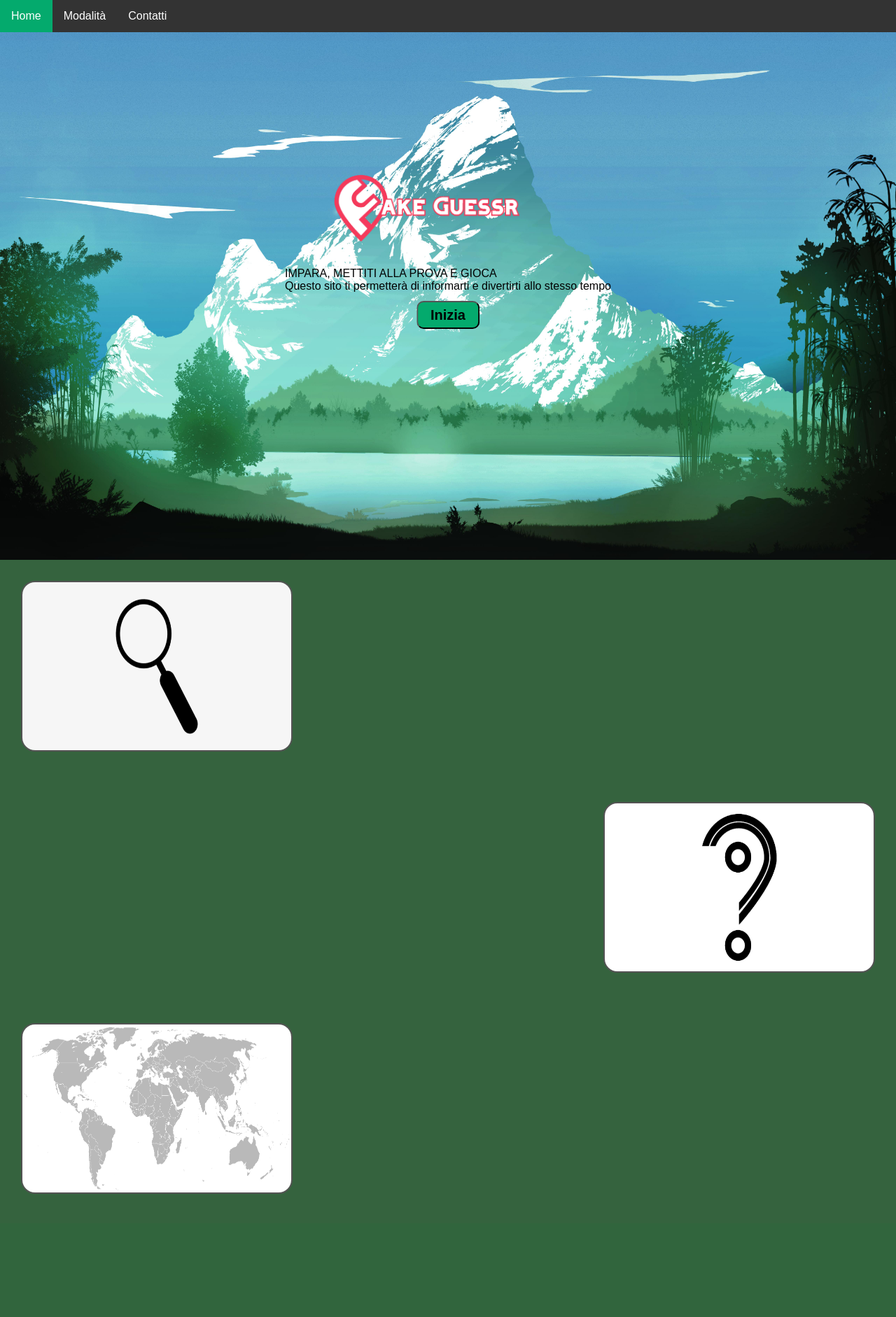
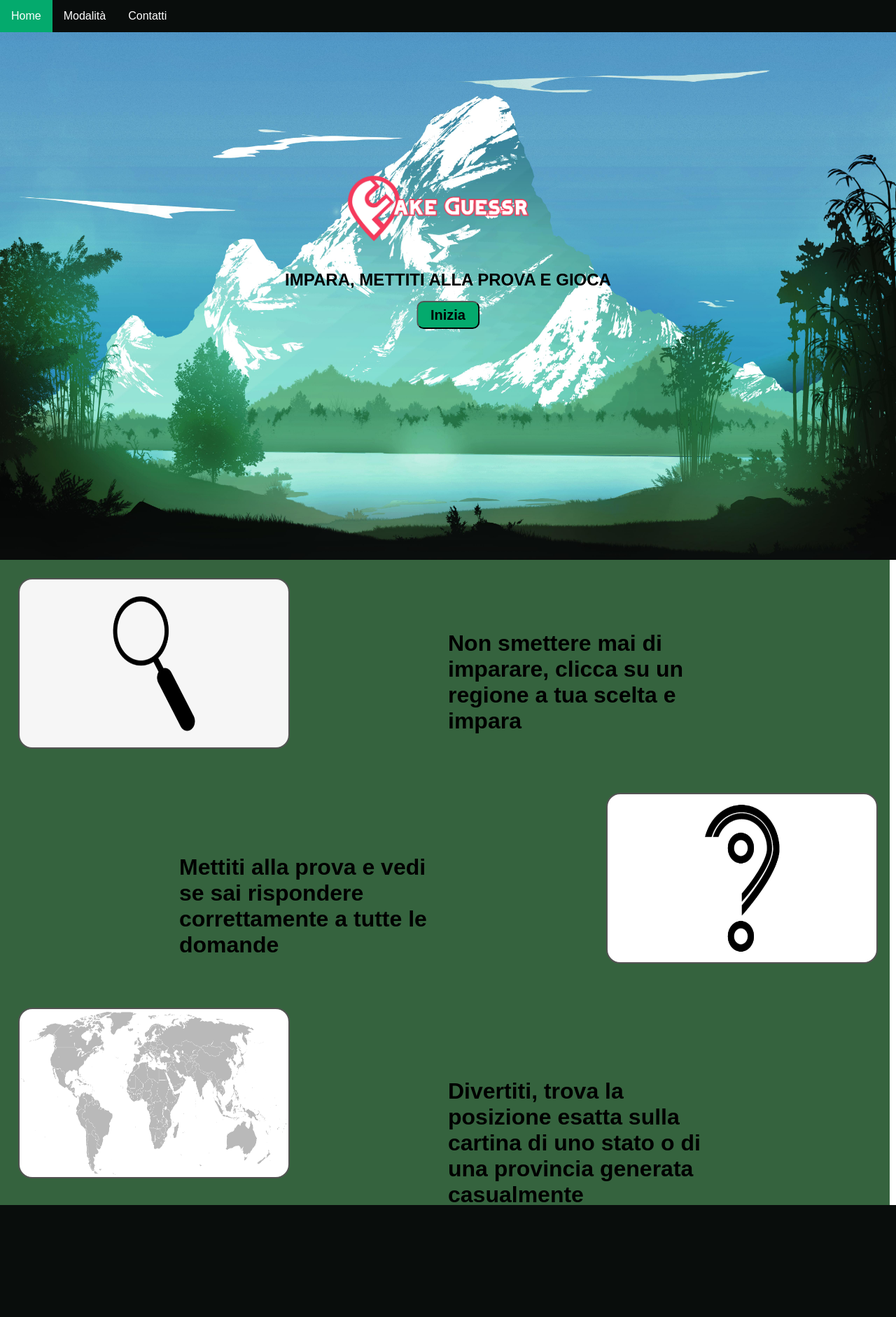
Before and after one commit to UselessMOS0/ProgettoFlaskBP, a Flask app: page / in a window 1280 px wide. Shown: the whole page at 70% size. Before the commit the page ends 1706 px from the top, so only its background shows below. Run offline with Flask 2, Linux system fonts and the light colour scheme; parts of the project's set-up code (start-up, migrations or seed data) failed here and were passed over.

Commit message:
home page-quiz

```diff
--- a/static/Files/credenziali.csv
+++ b/static/Files/credenziali.csv
@@ -1,3 +1,4 @@
 Email,Username,Password,Points
-matteo@matteo,matteo,matteo,475
+matteo@matteo,matteo,matteo,865
 walter2005bang@gmail.com,gino,gino,20
+gfagadgdg@sdgsdg,egg,0,0
--- a/templates/homePage.html
+++ b/templates/homePage.html
@@ -13,7 +13,7 @@
               margin: 0;
               padding: 0;
               overflow: hidden;
-              background-color: #333;
+              background-color: #090d0c;
               position: fixed;
               top: 0;
               width: 100%;
@@ -33,7 +33,7 @@
             }
 
             li a:hover:not(.active) {
-              background-color: #111;
+              background-color: rgb(31, 30, 30);
             }
 
             .active {
@@ -51,7 +51,7 @@
 
             #logo{
               position: absolute;
-              left: 58%;
+              left: 59%;
               top: 37%;
               transform: translate(-50%,-50%);
             }
@@ -79,7 +79,7 @@
           .img_div{
             width: calc(100% - 60px);
             height: 32%;
-            padding: 30px;
+            padding: 2%;
             background-color: #35633e;
           }
 
@@ -95,8 +95,37 @@
 
           #img_right{
             position: absolute;
-            right: 30px;
+            right: 2%;
             background-color: white;
+          }
+          #frase{
+            text-align: center;
+          }
+
+          #txt1{
+            width: 30%;
+            position: absolute;
+            right: 20%;
+            top: 110%;
+          }
+          #txt2{
+            width: 30%;
+            position: absolute;
+            left: 20%;
+            top: 150%;
+          }
+
+          #txt3{
+            width: 30%;
+            position: absolute;
+            right: 20%;
+            top: 190%;
+          }
+
+          #contatti{
+            width: 100%;
+            height: 20%;
+            background-color: #090d0c;
           }
 
             </style>
@@ -108,15 +137,15 @@
           <ul>
             <li><a class="active" href="#home">Home</a></li>
             <li><a href="#img_high">Modalità</a></li>
-            <li><a href="#contact">Contatti</a></li>
+            <li><a href="#contatti">Contatti</a></li>
           </ul>
       </div>
 
       <div id="home">
         <img src="/static/img/SfondoLogReg.jpg" alt="immagine" style="width:100%; height: 100%;">
         <div id="centerhome">
-          <p>IMPARA, METTITI ALLA PROVA E GIOCA <br>
-          Questo sito ti permetterà di informarti e divertirti allo stesso tempo</p>
+          <h2 id="frase">IMPARA, METTITI ALLA PROVA E GIOCA</h2>
+
         </div>
 
         <div id="logo">
@@ -129,12 +158,22 @@
 
       <div class="img_div">
         <a href="/home"> <img src="static/img/lente.jpg" alt="Img1" class="img" id="img_high" >  </a>
+        <h1 id="txt1">Non smettere mai di imparare, clicca su un regione a tua scelta e impara</h1>
       </div>
+
       <div class="img_div">
           <a href="/home"> <img src="/static/img/punto.png" alt="Img2" class="img" id="img_right">  </a>
+          <h1 id="txt2">Mettiti alla prova e vedi se sai rispondere correttamente a tutte le domande</h1>
       </div>
+
       <div class="img_div">
         <a href="/home" > <img src="static/img/mondo.png" alt="Img3" class="img" >  </a>
+        <h1 id="txt3">Divertiti, trova la posizione esatta sulla cartina di uno stato o di una provincia generata casualmente </h2>
+      </div>
+
+
+      <div id="contatti">
+
       </div>
 
     </body>
```
Also changed, not shown: templates/fine.html (+65 -4 lines), 2 other files.
